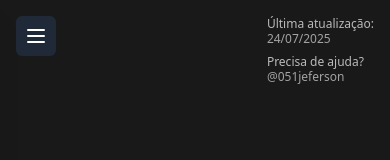
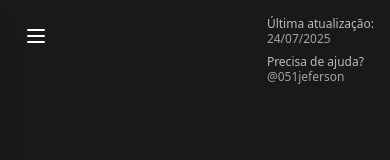
Before and after one commit to DionathaGoulart/Manual, a React (Vite) app: page / in a window 390 px wide. Shown: the top 160 px of the page. Built offline with nearby package versions, Linux system fonts and the light colour scheme.

Commit message:
fix: sidebar mobile

```diff
--- a/src/components/Sidebar.tsx
+++ b/src/components/Sidebar.tsx
@@ -44,7 +44,7 @@ const Sidebar: React.FC<CustomSidebarProps> = ({
   // Sidebar que rola naturalmente junto com o conteúdo da página
   const sidebarClasses = `
     text-white flex flex-col
-    transition-transform duration-300 ease-in-out bg-transparent
+    transition-transform duration-300 ease-in-out bg-[#191919]
 
     ${
       isCollapsed
@@ -63,7 +63,7 @@ const Sidebar: React.FC<CustomSidebarProps> = ({
       {isCollapsed && (
         <button
           onClick={toggleMobileMenu}
-          className="fixed top-4 left-4 z-[100] p-2 bg-gray-800 text-white rounded-md hover:bg-gray-700 transition-colors lg:hidden"
+          className="fixed top-4 left-4 z-[100] p-2 bg-transparent text-white rounded-md hover:bg-gray-700 transition-colors lg:hidden"
           aria-label={isMobileMenuOpen ? 'Fechar menu' : 'Abrir menu'}
           aria-expanded={isMobileMenuOpen}
         >
--- a/src/components/SidebarLogo.tsx
+++ b/src/components/SidebarLogo.tsx
@@ -6,7 +6,7 @@ interface SidebarLogoProps {
 }
 
 const SidebarLogo: React.FC<SidebarLogoProps> = ({ logoSrc, altText }) => (
-  <div className="p-6 flex justify-center items-center mb-8">
+  <div className="p-6 flex justify-left items-center mb-8">
     <img src={logoSrc} alt={altText} className="h-12 w-auto" />
   </div>
 )
```
